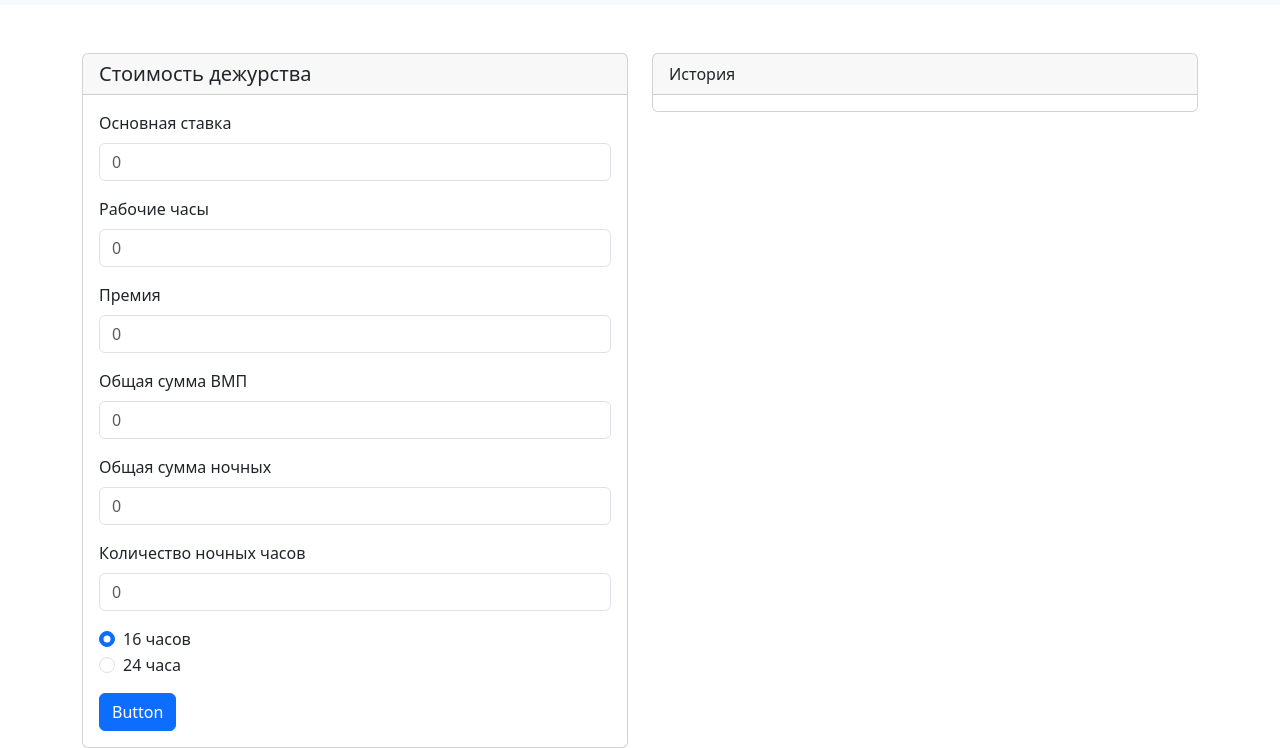
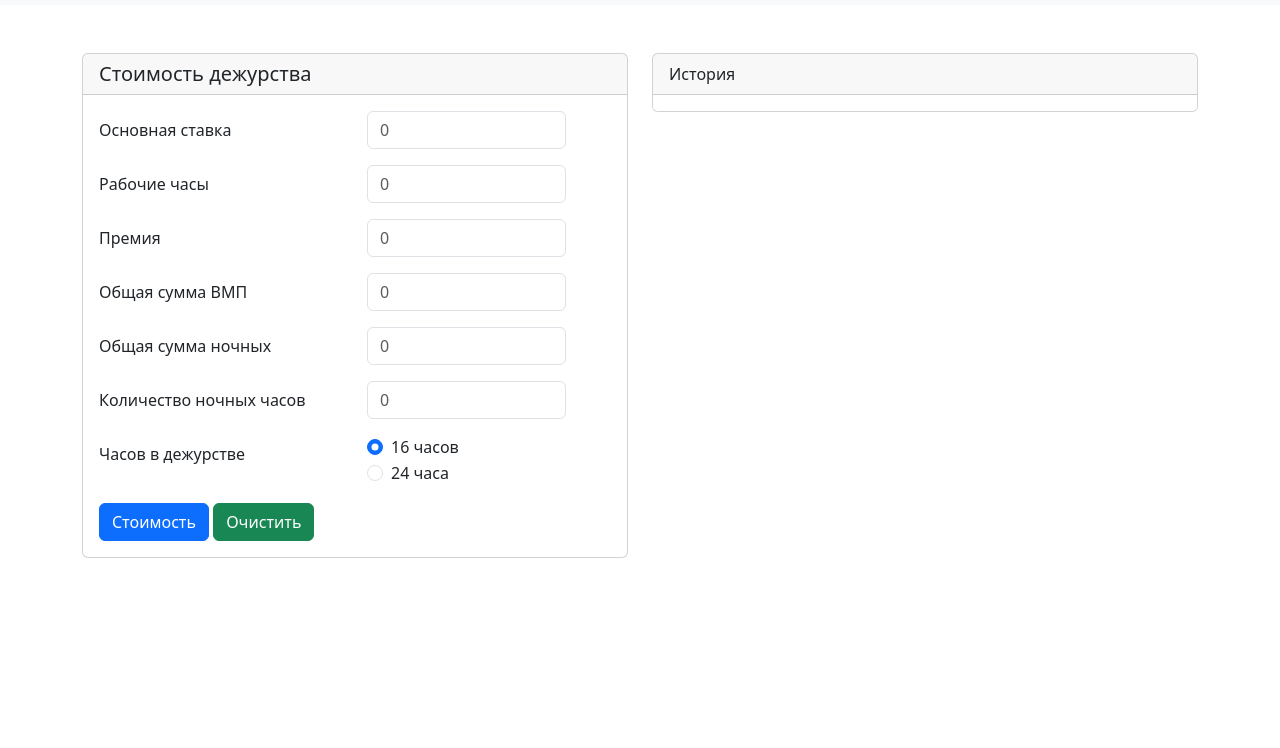
Before and after one commit to IgorKolotushkin/other_calculators, a plain HTML site: page templates/index.html in a window 1280 px wide. Shown: the part 53-801 px from the top of the page. Drawn offline with nearby package versions, Linux system fonts and the light colour scheme.

Commit message:
update index

```diff
--- a/templates/index.html
+++ b/templates/index.html
@@ -32,34 +32,8 @@
                 <button class="nav-link" id="nav-contact-tab" data-bs-toggle="tab" data-bs-target="#nav-contact"
                     type="button" role="tab" aria-controls="nav-contact" aria-selected="false">Учебная нагрузка</button>
             </div>
-            <!-- <div class="collapse navbar-collapse" id="navbarNav">
-                <ul class="navbar-nav">
-                    <li class="nav-item">
-                        <a class="nav-link active" aria-current="page" href="#">Home</a>
-                    </li>
-                    <li class="nav-item">
-                        <a class="nav-link" href="index2.html">Features</a>
-                    </li>
-                    <li class="nav-item">
-                        <a class="nav-link" href="#">Pricing</a>
-                    </li>
-                    <li class="nav-item">
-                        <a class="nav-link disabled" aria-disabled="true">Disabled</a>
-                    </li>
-                </ul>
-            </div> -->
         </div>
     </nav>
-    <!-- <nav>
-        <div class="nav nav-tabs me-3" id="nav-tab" role="tablist">
-            <button class="nav-link active" id="nav-home-tab" data-bs-toggle="tab" data-bs-target="#nav-home"
-                type="button" role="tab" aria-controls="nav-home" aria-selected="true">Стоимость дежурства</button>
-            <button class="nav-link" id="nav-profile-tab" data-bs-toggle="tab" data-bs-target="#nav-profile"
-                type="button" role="tab" aria-controls="nav-profile" aria-selected="false">Шкала Каприни</button>
-            <button class="nav-link" id="nav-contact-tab" data-bs-toggle="tab" data-bs-target="#nav-contact"
-                type="button" role="tab" aria-controls="nav-contact" aria-selected="false">Учебная нагрузка</button>
-        </div>
-    </nav> -->
     <div class="tab-content" id="nav-tabContent">
         <div class="tab-pane fade show active" id="nav-home" role="tabpanel" aria-labelledby="nav-home-tab">
             <div class="container mt-5">
@@ -68,50 +42,71 @@
                         <div class="card w-80">
                             <h5 class="card-header">Стоимость дежурства</h5>
                             <div class="card-body">
-                                <!-- <h5 class="card-title">Стоимость дежурства</h5> -->
-                                <!-- <p class="card-text">With supporting text below as a natural lead-in to additional content.</p> -->
-                                <div class="mb-3">
-                                    <label for="salary" class="form-label" id="id_for_salary">Основная ставка</label>
-                                    <input class="form-control" id="salary" placeholder="0" required>
+                                <div class="mb-3 row">
+                                    <label for="salary" class="col-sm-6 col-form-label" id="id_for_salary">Основная
+                                        ставка</label>
+                                    <div class="col-sm-5">
+                                        <input class="form-control" type="number" id="salary" name="duty"
+                                            placeholder="0" required>
+                                    </div>
                                 </div>
-                                <div class="mb-3">
-                                    <label for="hours" class="form-label">Рабочие часы</label>
-                                    <input class="form-control" id="hours" placeholder="0" required>
+                                <div class="mb-3 row">
+                                    <label for="hours" class="col-sm-6 col-form-label">Рабочие часы</label>
+                                    <div class="col-sm-5">
+                                        <input class="form-control" type="number" id="hours" name="duty" placeholder="0"
+                                            required>
+                                    </div>
                                 </div>
-                                <div class="mb-3">
-                                    <label for="bonus" class="form-label">Премия</label>
-                                    <input class="form-control" id="bonus" placeholder="0">
+                                <div class="mb-3 row">
+                                    <label for="bonus" class="col-sm-6 col-form-label">Премия</label>
+                                    <div class="col-sm-5">
+                                        <input class="form-control" type="number" id="bonus" name="duty"
+                                            placeholder="0">
+                                    </div>
                                 </div>
-                                <div class="mb-3">
-                                    <label for="vmp" class="form-label">Общая сумма ВМП</label>
-                                    <input class="form-control" id="vmp" placeholder="0">
+                                <div class="mb-3 row">
+                                    <label for="vmp" class="col-sm-6 col-form-label">Общая сумма ВМП</label>
+                                    <div class="col-sm-5">
+                                        <input class="form-control" type="number" id="vmp" name="duty" placeholder="0">
+                                    </div>
                                 </div>
-                                <div class="mb-3">
-                                    <label for="sum_night" class="form-label">Общая сумма ночных</label>
-                                    <input class="form-control" id="sum_night" placeholder="0">
+                                <div class="mb-3 row">
+                                    <label for="sum_night" class="col-sm-6 col-form-label">Общая сумма ночных</label>
+                                    <div class="col-sm-5">
+                                        <input class="form-control" type="number" id="sum_night" name="duty"
+                                            placeholder="0" required>
+                                    </div>
                                 </div>
-                                <div class="mb-3">
-                                    <label for="hours_night" class="form-label">Количество ночных часов</label>
-                                    <input class="form-control" id="hours_night" placeholder="0">
+                                <div class="mb-3 row">
+                                    <label for="hours_night" class="col-sm-6 col-form-label">Количество ночных
+                                        часов</label>
+                                    <div class="col-sm-5">
+                                        <input class="form-control" type="number" id="hours_night" name="duty"
+                                            placeholder="0" required>
+                                    </div>
                                 </div>
-                                <div class="mb-3">
-                                    <div class="form-check">
-                                        <input class="form-check-input" type="radio" name="flexRadioDefault"
-                                            value="16.5" id="duty_16" checked>
-                                        <label class="form-check-label" for="duty_16">16 часов</label>
-                                    </div>
-                                    <div class="form-check">
-                                        <input class="form-check-input" type="radio" name="flexRadioDefault" value="24"
-                                            id="duty_24">
-                                        <label class="form-check-label" for="duty_24">24 часа</label>
+                                <div class="mb-3 row">
+                                    <label for="vmp" class="col-sm-6 col-form-label">Часов в дежурстве</label>
+                                    <div class="col-sm-5">
+                                        <div class="form-check form-check-inline">
+                                            <input class="form-check-input" type="radio" name="flexRadioDefault"
+                                                value="16.5" id="duty_16" checked>
+                                            <label class="form-check-label" for="duty_16">16 часов</label>
+                                        </div>
+                                        <div class="form-check form-check-inline">
+                                            <input class="form-check-input" type="radio" name="flexRadioDefault"
+                                                value="24" id="duty_24">
+                                            <label class="form-check-label" for="duty_24">24 часа</label>
+                                        </div>
                                     </div>
                                 </div>
                                 <div>
                                     <div class="row">
-                                        <div class="col">
-                                            <a onclick="calc_duty();" type="submit" class="btn btn-primary">Button</a>
-                                        </div>
-                                        <div class="col">
+                                        <div class="d-grid d-md-block">
+                                            <button class="btn btn-primary" onclick="calc_duty();"
+                                                type="button">Стоимость</button>
+                                            <button class="btn btn-success" onclick="clearLabel();"
+                                                type="button">Очистить</button>
                                             <label class="label" id="result"></label>
                                         </div>
                                     </div>
@@ -139,7 +134,6 @@
                         <div class="card w-100">
                             <h5 class="card-header">Шкала Каприни</h5>
                             <div class="card-body">
-                                <!-- <div class="mb-3"> -->
                                 <div class="row">
                                     <div class="col-lg-6 p-b-2">
                                         <div>
@@ -280,7 +274,6 @@
                                                     <input class="form-check-input" type="checkbox" name="factor"
                                                         value="2" onclick="reCalculate();" id="f16" />
                                                 </div>
-
                                             </div>
                                         </div>
                                     </div>
@@ -407,7 +400,6 @@
                                             </div>
                                             <br>
                                         </div>
-
                                     </div>
                                 </div>
                                 <br>
@@ -416,7 +408,6 @@
                                         <h4>Рекомендации по профилактике</h4>
                                     </div>
                                     <div class="col-md-12 text-xs-center p-y-1" id="recommend">
-
                                     </div>
                                 </div>
                             </div>
--- a/templates/js/sum.js
+++ b/templates/js/sum.js
@@ -35,3 +35,12 @@ function calc_duty() {
 
     add_elem(result)
     };
+
+function clearLabel() {
+    const dutyLabel = document.getElementsByName('duty')
+    for (let i = 0; i < dutyLabel.length; i++) {
+        dutyLabel[i].value = ''
+    }
+    document.getElementById('duty_16').checked = true
+    document.getElementById('result').innerHTML = ''
+}
```
